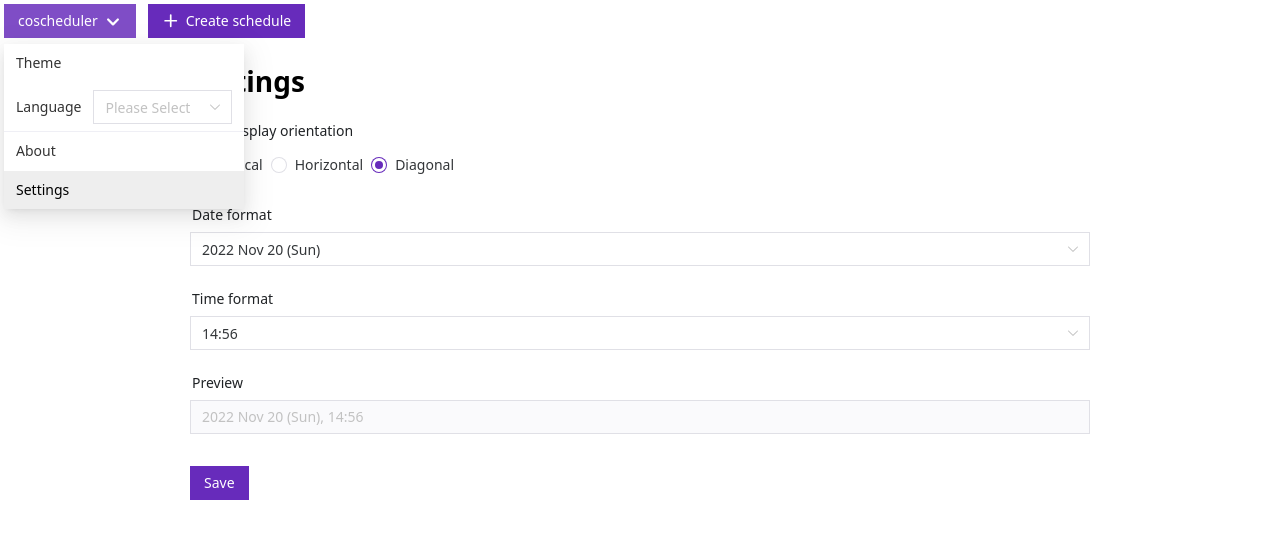
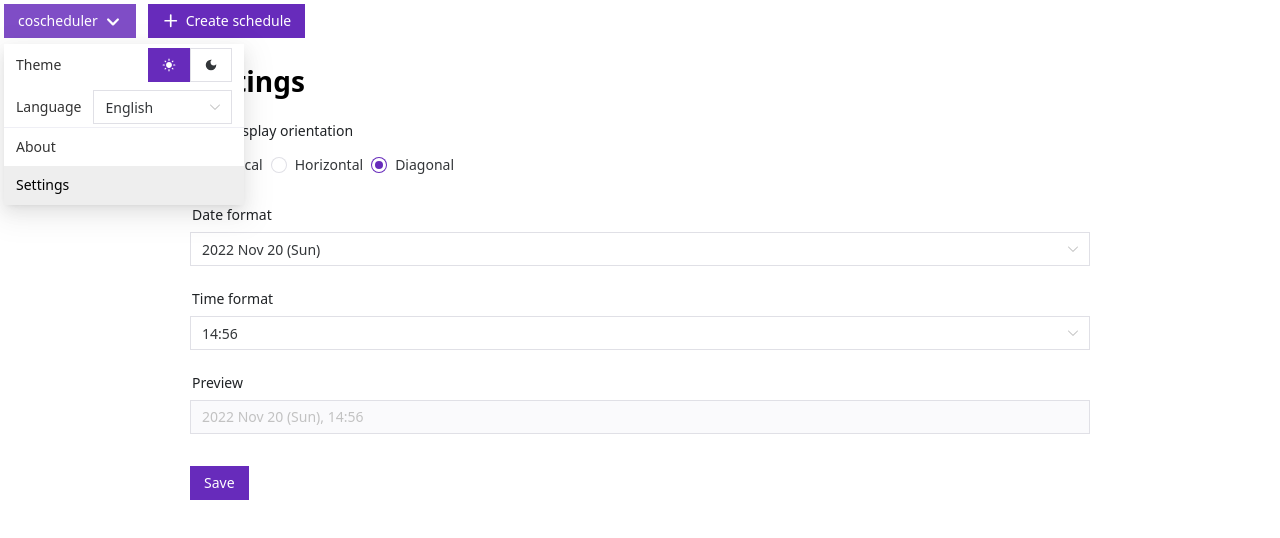
Before and after one commit to ylysyym/coscheduler, a Vue app: page /settings in a window 1280 px wide. Both pictures are taken after a click on the button "coscheduler". Shown: the top 538 px of the page. Built offline with nearby package versions, Linux system fonts and the light colour scheme.

Commit message:
make theme/language selectable in menu

```diff
--- a/src/components/NavigationMenu.vue
+++ b/src/components/NavigationMenu.vue
@@ -28,19 +28,73 @@
             </template>
             <n-list class="menu">
                 <n-list-item class="compact-list-item">
-                    <div class="menu-item">Theme</div>
+                    <div class="menu-item">
+                        <div class="sub-item-label">Theme</div>
+                        <div class="sub-item">
+                            <n-button-group>
+                                <n-button
+                                    @click="settings.setTheme('light')"
+                                    :type="
+                                        selectedTheme === 'light'
+                                            ? 'primary'
+                                            : 'default'
+                                    "
+                                >
+                                    <n-icon>
+                                        <svg
+                                            xmlns="http://www.w3.org/2000/svg"
+                                            xmlns:xlink="http://www.w3.org/1999/xlink"
+                                            viewBox="0 0 24 24"
+                                        >
+                                            <path
+                                                d="M12 7c-2.76 0-5 2.24-5 5s2.24 5 5 5s5-2.24 5-5s-2.24-5-5-5zM2 13h2c.55 0 1-.45 1-1s-.45-1-1-1H2c-.55 0-1 .45-1 1s.45 1 1 1zm18 0h2c.55 0 1-.45 1-1s-.45-1-1-1h-2c-.55 0-1 .45-1 1s.45 1 1 1zM11 2v2c0 .55.45 1 1 1s1-.45 1-1V2c0-.55-.45-1-1-1s-1 .45-1 1zm0 18v2c0 .55.45 1 1 1s1-.45 1-1v-2c0-.55-.45-1-1-1s-1 .45-1 1zM5.99 4.58a.996.996 0 0 0-1.41 0a.996.996 0 0 0 0 1.41l1.06 1.06c.39.39 1.03.39 1.41 0s.39-1.03 0-1.41L5.99 4.58zm12.37 12.37a.996.996 0 0 0-1.41 0a.996.996 0 0 0 0 1.41l1.06 1.06c.39.39 1.03.39 1.41 0a.996.996 0 0 0 0-1.41l-1.06-1.06zm1.06-10.96a.996.996 0 0 0 0-1.41a.996.996 0 0 0-1.41 0l-1.06 1.06c-.39.39-.39 1.03 0 1.41s1.03.39 1.41 0l1.06-1.06zM7.05 18.36a.996.996 0 0 0 0-1.41a.996.996 0 0 0-1.41 0l-1.06 1.06c-.39.39-.39 1.03 0 1.41s1.03.39 1.41 0l1.06-1.06z"
+                                                fill="currentColor"
+                                            ></path>
+                                        </svg>
+                                    </n-icon>
+                                </n-button>
+                                <n-button
+                                    @click="settings.setTheme('dark')"
+                                    :type="
+                                        selectedTheme === 'dark'
+                                            ? 'primary'
+                                            : 'default'
+                                    "
+                                >
+                                    <n-icon>
+                                        <svg
+                                            xmlns="http://www.w3.org/2000/svg"
+                                            xmlns:xlink="http://www.w3.org/1999/xlink"
+                                            viewBox="0 0 24 24"
+                                        >
+                                            <path
+                                                d="M12 3a9 9 0 1 0 9 9c0-.46-.04-.92-.1-1.36a5.389 5.389 0 0 1-4.4 2.26a5.403 5.403 0 0 1-3.14-9.8c-.44-.06-.9-.1-1.36-.1z"
+                                                fill="currentColor"
+                                            ></path>
+                                        </svg>
+                                    </n-icon>
+                                </n-button>
+                            </n-button-group>
+                        </div>
+                    </div>
                     <div class="menu-item">
                         <div class="sub-item-label">Language</div>
                         <div class="sub-item">
-                            <n-select />
+                            <n-select
+                                :options="languageOptions"
+                                v-model:value="selectedLanguage"
+                                @update:value="
+                                    settings.setLanguage(selectedLanguage)
+                                "
+                            />
                         </div>
                     </div>
                 </n-list-item>
                 <n-list-item class="compact-list-item" @click="closeMenu">
-                    <router-link class="menu-item" to="/about">
+                    <router-link class="selectable menu-item" to="/about">
                         About
                     </router-link>
-                    <router-link class="menu-item" to="/settings">
+                    <router-link class="selectable menu-item" to="/settings">
                         Settings
                     </router-link>
                 </n-list-item>
@@ -71,8 +125,10 @@
 </template>
 
 <script setup lang="ts">
+import { computed, ref } from 'vue';
 import {
     NButton,
+    NButtonGroup,
     NIcon,
     NList,
     NListItem,
@@ -80,13 +136,30 @@ import {
     NSelect,
     NSpace,
 } from 'naive-ui';
-import { ref } from 'vue';
+import { useSettingsStore } from '@/stores/settings';
+
+const settings = useSettingsStore();
 
 const popover = ref<InstanceType<typeof NPopover>>();
 
 const closeMenu = () => {
     popover.value?.setShow(false);
 };
+
+const selectedLanguage = ref(settings.language);
+
+const languageOptions = ref([
+    {
+        label: 'English',
+        value: 'en',
+    },
+    {
+        label: '日本語',
+        value: 'ja',
+    },
+]);
+
+const selectedTheme = computed(() => settings.theme);
 </script>
 
 <style scoped>
@@ -106,17 +179,22 @@ const closeMenu = () => {
 
 .menu {
     min-width: 240px;
+    user-select: none;
 }
 
 .menu-item {
     align-items: center;
     color: #333;
     display: flex;
-    padding: 8px 12px;
+    padding: 4px 12px;
     text-decoration: none;
 }
 
-.menu-item:hover {
+.selectable.menu-item {
+    padding: 8px 12px;
+}
+
+.selectable.menu-item:hover {
     background: rgba(127, 77, 198, 1);
     color: #fff;
 }
@@ -133,6 +211,7 @@ const closeMenu = () => {
 .sub-item {
     display: inline-flex;
     flex-grow: 1;
+    justify-content: right;
 }
 
 a {
--- a/src/stores/settings.ts
+++ b/src/stores/settings.ts
@@ -6,6 +6,8 @@ export const useSettingsStore = defineStore('settings', {
             orientation: 'bottom right',
             dateFormat: '',
             timeFormat: '',
+            theme: 'light',
+            language: 'en',
         };
     },
 
@@ -25,12 +27,24 @@ export const useSettingsStore = defineStore('settings', {
             localStorage.setItem('timeFormat', format);
         },
 
+        setTheme(theme: string) {
+            this.theme = theme;
+            localStorage.setItem('theme', theme);
+        },
+
+        setLanguage(lang: string) {
+            this.language = lang;
+            localStorage.setItem('language', lang);
+        },
+
         initialise() {
             this.timeFormat = localStorage.getItem('timeFormat') || 'HH:mm';
             this.dateFormat =
                 localStorage.getItem('dateFormat') || 'yyyy LLL dd (EEE)';
             this.orientation =
                 localStorage.getItem('orientation') || 'bottom right';
+            this.theme = localStorage.getItem('theme') || 'light';
+            this.language = localStorage.getItem('language') || 'en';
         },
     },
 
```
